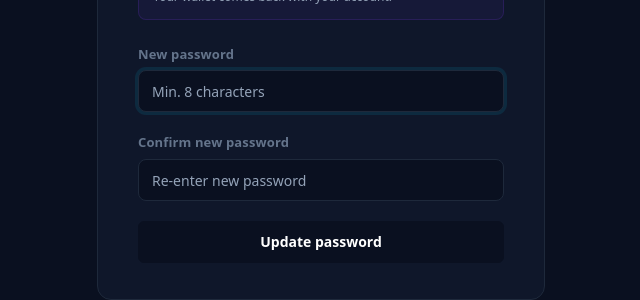
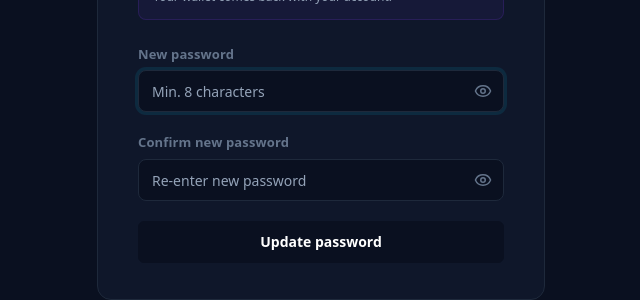
Before and after one commit to ometere123/qualora, a Next.js app: page /auth/reset-password in a window 1280 px wide. Shown: the part 394-694 px from the top of the page, without its empty margins (319-959 px from the left). Built offline with nearby package versions, Linux system fonts and the light colour scheme.

Commit message:
Add password visibility toggles

```diff
--- a/app/app/cases/new/page.tsx
+++ b/app/app/cases/new/page.tsx
@@ -4,7 +4,7 @@ import { useState, useEffect, useRef, Suspense } from "react"
 import { useRouter, useSearchParams } from "next/navigation"
 import Link from "next/link"
 import { createClient } from "@/lib/supabase/client"
-import { Upload, Database, Globe, Link2, Snowflake, AlertCircle, CheckCircle2 } from "lucide-react"
+import { Upload, Database, Globe, Link2, Snowflake, AlertCircle, CheckCircle2, Eye, EyeOff } from "lucide-react"
 
 const STEPS = [
   "Data Source",
@@ -695,6 +695,8 @@ function ConnectorForm({
   profile: ProfileSummary | null
   sourceLabel: string
 }) {
+  const [visibleSecrets, setVisibleSecrets] = useState<Record<string, boolean>>({})
+
   return (
     <div className="flex flex-col gap-4 mt-2">
       {fields.map(({ key, label, placeholder, secret, textarea }) => (
@@ -702,8 +704,36 @@ function ConnectorForm({
           <label className="form-label">{label}</label>
           {textarea ? (
             <textarea className="form-textarea" rows={4} value={values[key] ?? ""} onChange={(e) => onChange(key, e.target.value)} placeholder={placeholder} />
+          ) : secret ? (
+            <div style={{ position: "relative" }}>
+              <input
+                type={visibleSecrets[key] ? "text" : "password"}
+                className="form-input"
+                value={values[key] ?? ""}
+                onChange={(e) => onChange(key, e.target.value)}
+                placeholder={placeholder}
+                style={{ paddingRight: 44 }}
+              />
+              <button
+                type="button"
+                aria-label={visibleSecrets[key] ? `Hide ${label}` : `Show ${label}`}
+                onClick={() => setVisibleSecrets((prev) => ({ ...prev, [key]: !prev[key] }))}
+                style={{
+                  position: "absolute",
+                  right: 12,
+                  top: "50%",
+                  transform: "translateY(-50%)",
+                  color: "var(--metadata-grey)",
+                  display: "flex",
+                  alignItems: "center",
+                  justifyContent: "center",
+                }}
+              >
+                {visibleSecrets[key] ? <EyeOff size={18} /> : <Eye size={18} />}
+              </button>
+            </div>
           ) : (
-            <input type={secret ? "password" : "text"} className="form-input" value={values[key] ?? ""} onChange={(e) => onChange(key, e.target.value)} placeholder={placeholder} />
+            <input type="text" className="form-input" value={values[key] ?? ""} onChange={(e) => onChange(key, e.target.value)} placeholder={placeholder} />
           )}
         </div>
       ))}
--- a/app/auth/login/page.tsx
+++ b/app/auth/login/page.tsx
@@ -5,11 +5,13 @@ import Link from "next/link"
 import { useRouter } from "next/navigation"
 import { createClient } from "@/lib/supabase/client"
 import QualoraMark from "@/components/brand/QualoraMark"
+import { Eye, EyeOff } from "lucide-react"
 
 export default function LoginPage() {
   const router = useRouter()
   const [email, setEmail] = useState("")
   const [password, setPassword] = useState("")
+  const [showPassword, setShowPassword] = useState(false)
   const [error, setError] = useState<string | null>(null)
   const [loading, setLoading] = useState(false)
 
@@ -93,16 +95,35 @@ export default function LoginPage() {
                 Forgot password?
               </Link>
             </div>
+            <div style={{ position: "relative" }}>
               <input
-              type="password"
+                type={showPassword ? "text" : "password"}
                 required
                 autoComplete="current-password"
                 value={password}
                 onChange={(e) => setPassword(e.target.value)}
                 placeholder="••••••••"
                 className="form-input"
-              style={{ background: "#0A1020", color: "#F3F6FA", borderColor: "#1E293B" }}
+                style={{ background: "#0A1020", color: "#F3F6FA", borderColor: "#1E293B", paddingRight: 44 }}
               />
+              <button
+                type="button"
+                aria-label={showPassword ? "Hide password" : "Show password"}
+                onClick={() => setShowPassword((value) => !value)}
+                style={{
+                  position: "absolute",
+                  right: 12,
+                  top: "50%",
+                  transform: "translateY(-50%)",
+                  color: "#64748B",
+                  display: "flex",
+                  alignItems: "center",
+                  justifyContent: "center",
+                }}
+              >
+                {showPassword ? <EyeOff size={18} /> : <Eye size={18} />}
+              </button>
+            </div>
           </div>
 
           {error && (
--- a/app/auth/reset-password/page.tsx
+++ b/app/auth/reset-password/page.tsx
@@ -5,11 +5,14 @@ import { useRouter } from "next/navigation"
 import Link from "next/link"
 import { createClient } from "@/lib/supabase/client"
 import QualoraMark from "@/components/brand/QualoraMark"
+import { Eye, EyeOff } from "lucide-react"
 
 export default function ResetPasswordPage() {
   const router = useRouter()
   const [password, setPassword] = useState("")
   const [confirm, setConfirm] = useState("")
+  const [showPassword, setShowPassword] = useState(false)
+  const [showConfirm, setShowConfirm] = useState(false)
   const [error, setError] = useState<string | null>(null)
   const [loading, setLoading] = useState(false)
   const [done, setDone] = useState(false)
@@ -98,22 +101,60 @@ export default function ResetPasswordPage() {
             <form onSubmit={handleReset} className="flex flex-col gap-5">
               <div>
                 <label className="form-label" style={{ color: "#64748B" }}>New password</label>
+                <div style={{ position: "relative" }}>
                   <input
-                  type="password" required value={password}
+                    type={showPassword ? "text" : "password"} required value={password}
                     onChange={(e) => setPassword(e.target.value)}
                     placeholder="Min. 8 characters" className="form-input"
-                  style={{ background: "#0A1020", color: "#F3F6FA", borderColor: "#1E293B" }}
+                    style={{ background: "#0A1020", color: "#F3F6FA", borderColor: "#1E293B", paddingRight: 44 }}
                     autoFocus
                   />
+                  <button
+                    type="button"
+                    aria-label={showPassword ? "Hide password" : "Show password"}
+                    onClick={() => setShowPassword((value) => !value)}
+                    style={{
+                      position: "absolute",
+                      right: 12,
+                      top: "50%",
+                      transform: "translateY(-50%)",
+                      color: "#64748B",
+                      display: "flex",
+                      alignItems: "center",
+                      justifyContent: "center",
+                    }}
+                  >
+                    {showPassword ? <EyeOff size={18} /> : <Eye size={18} />}
+                  </button>
+                </div>
               </div>
               <div>
                 <label className="form-label" style={{ color: "#64748B" }}>Confirm new password</label>
+                <div style={{ position: "relative" }}>
                   <input
-                  type="password" required value={confirm}
+                    type={showConfirm ? "text" : "password"} required value={confirm}
                     onChange={(e) => setConfirm(e.target.value)}
                     placeholder="Re-enter new password" className="form-input"
-                  style={{ background: "#0A1020", color: "#F3F6FA", borderColor: "#1E293B" }}
+                    style={{ background: "#0A1020", color: "#F3F6FA", borderColor: "#1E293B", paddingRight: 44 }}
                   />
+                  <button
+                    type="button"
+                    aria-label={showConfirm ? "Hide password" : "Show password"}
+                    onClick={() => setShowConfirm((value) => !value)}
+                    style={{
+                      position: "absolute",
+                      right: 12,
+                      top: "50%",
+                      transform: "translateY(-50%)",
+                      color: "#64748B",
+                      display: "flex",
+                      alignItems: "center",
+                      justifyContent: "center",
+                    }}
+                  >
+                    {showConfirm ? <EyeOff size={18} /> : <Eye size={18} />}
+                  </button>
+                </div>
               </div>
               {error && (
                 <div style={{ background: "rgba(220,38,38,0.08)", border: "1px solid rgba(220,38,38,0.22)", borderRadius: 6, padding: "10px 14px", fontSize: 13, color: "#DC2626" }}>
--- a/app/auth/signup/page.tsx
+++ b/app/auth/signup/page.tsx
@@ -6,6 +6,7 @@ import { useRouter, useSearchParams } from "next/navigation"
 import { createClient } from "@/lib/supabase/client"
 import QualoraMark from "@/components/brand/QualoraMark"
 import { Suspense } from "react"
+import { Eye, EyeOff } from "lucide-react"
 
 function SignupForm() {
   const router = useRouter()
@@ -14,6 +15,8 @@ function SignupForm() {
   const [email, setEmail] = useState("")
   const [password, setPassword] = useState("")
   const [confirm, setConfirm] = useState("")
+  const [showPassword, setShowPassword] = useState(false)
+  const [showConfirm, setShowConfirm] = useState(false)
   const [error, setError] = useState<string | null>(null)
   const [loading, setLoading] = useState(false)
 
@@ -138,32 +141,70 @@ function SignupForm() {
             <label className="form-label" style={{ color: "#64748B" }}>
               Password
             </label>
+            <div style={{ position: "relative" }}>
               <input
-              type="password"
+                type={showPassword ? "text" : "password"}
                 required
                 autoComplete="new-password"
                 value={password}
                 onChange={(e) => setPassword(e.target.value)}
                 placeholder="Min. 8 characters"
                 className="form-input"
-              style={{ background: "#0A1020", color: "#F3F6FA", borderColor: "#1E293B" }}
+                style={{ background: "#0A1020", color: "#F3F6FA", borderColor: "#1E293B", paddingRight: 44 }}
               />
+              <button
+                type="button"
+                aria-label={showPassword ? "Hide password" : "Show password"}
+                onClick={() => setShowPassword((value) => !value)}
+                style={{
+                  position: "absolute",
+                  right: 12,
+                  top: "50%",
+                  transform: "translateY(-50%)",
+                  color: "#64748B",
+                  display: "flex",
+                  alignItems: "center",
+                  justifyContent: "center",
+                }}
+              >
+                {showPassword ? <EyeOff size={18} /> : <Eye size={18} />}
+              </button>
+            </div>
           </div>
 
           <div>
             <label className="form-label" style={{ color: "#64748B" }}>
               Confirm password
             </label>
+            <div style={{ position: "relative" }}>
               <input
-              type="password"
+                type={showConfirm ? "text" : "password"}
                 required
                 autoComplete="new-password"
                 value={confirm}
                 onChange={(e) => setConfirm(e.target.value)}
                 placeholder="Re-enter password"
                 className="form-input"
-              style={{ background: "#0A1020", color: "#F3F6FA", borderColor: "#1E293B" }}
+                style={{ background: "#0A1020", color: "#F3F6FA", borderColor: "#1E293B", paddingRight: 44 }}
               />
+              <button
+                type="button"
+                aria-label={showConfirm ? "Hide password" : "Show password"}
+                onClick={() => setShowConfirm((value) => !value)}
+                style={{
+                  position: "absolute",
+                  right: 12,
+                  top: "50%",
+                  transform: "translateY(-50%)",
+                  color: "#64748B",
+                  display: "flex",
+                  alignItems: "center",
+                  justifyContent: "center",
+                }}
+              >
+                {showConfirm ? <EyeOff size={18} /> : <Eye size={18} />}
+              </button>
+            </div>
           </div>
 
           {error && (
```
Lines whose indentation alone changed are shown as unchanged.
